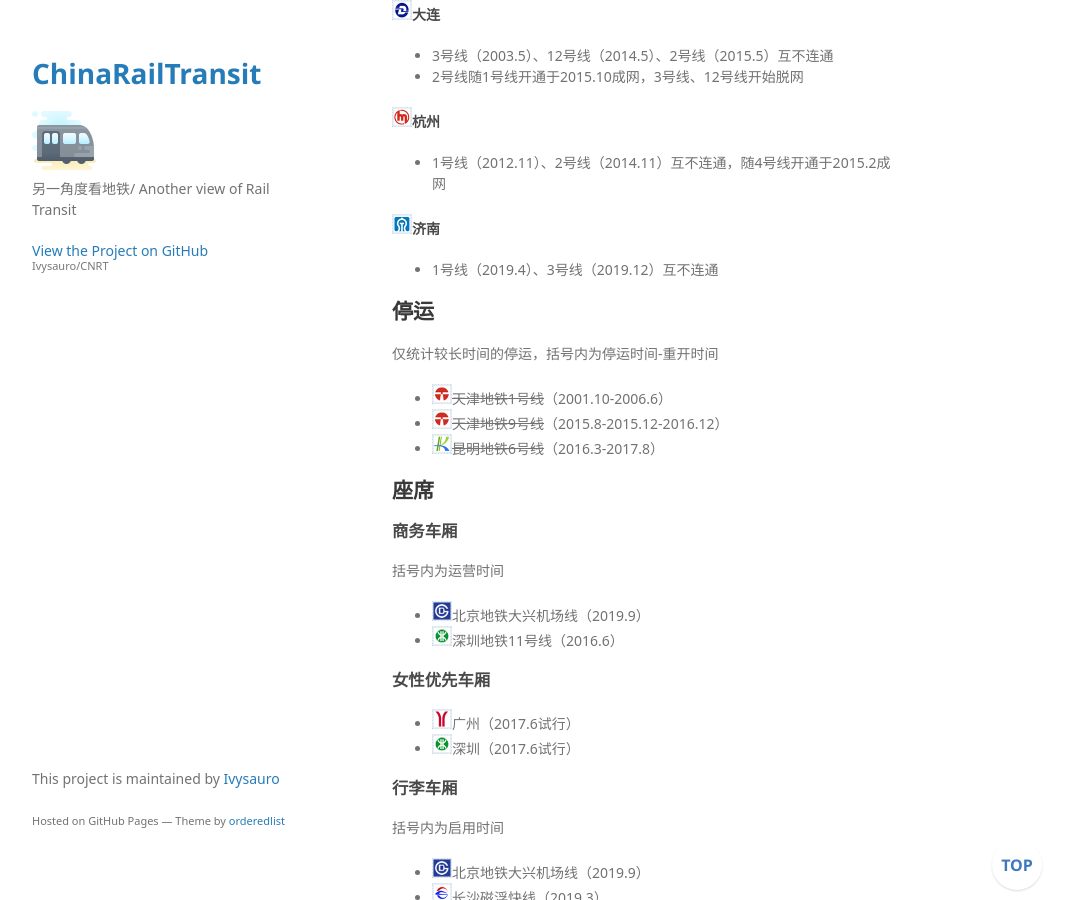
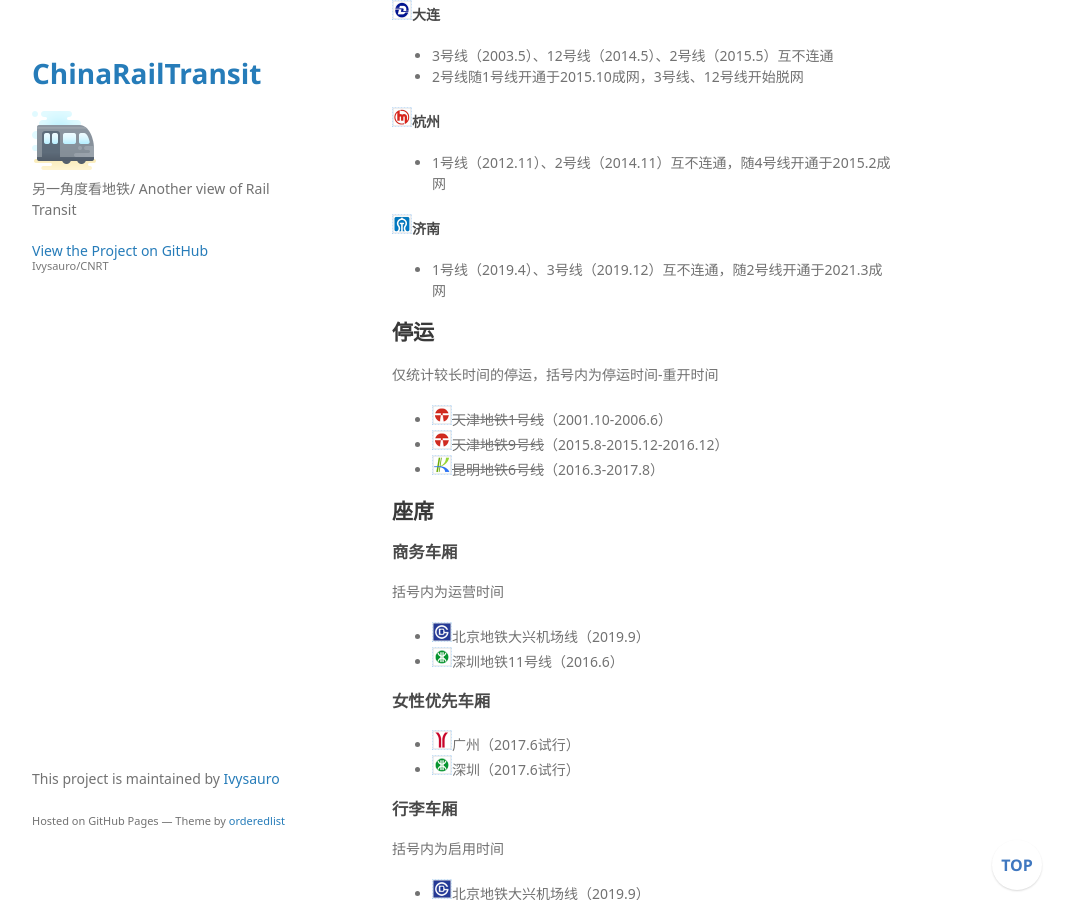
Before and after one commit to Ivysauro/CNRT, a Jekyll site: the page built from data/SpOp.md, in a window 1280 px wide and 900 px high, scrolled down 6078 px. Shown: the whole window, without its empty margins (178-1249 px from the left). Built offline with Jekyll 4.4.1, drawn with Linux system fonts in a browser that asks for light colours; some web fonts are replaced; our own code applies the rules of GitHub Pages for plain Markdown files; a script that is not in the unit is left out.

Commit message:
🍊更新济南数据

```diff
--- a/data/SpOp.md
+++ b/data/SpOp.md
@@ -247,7 +247,7 @@
 - 1号线（2012.11）、2号线（2014.11）互不连通，随4号线开通于2015.2成网
 
 #### <img src="https://raw.githubusercontent.com/Ivysauro/CNRT/master/images/city/jn.gif" width="20" hegiht="20"/>济南
-- 1号线（2019.4）、3号线（2019.12）互不连通
+- 1号线（2019.4）、3号线（2019.12）互不连通，随2号线开通于2021.3成网
 
 ## 停运
 
```
